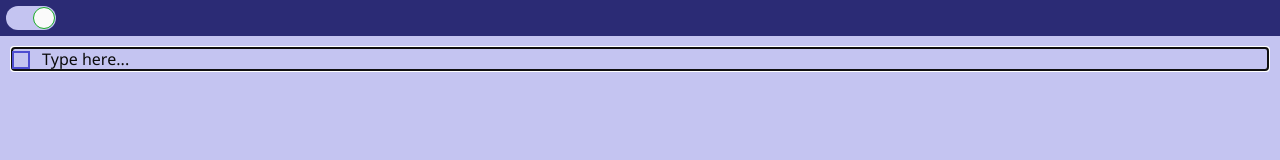
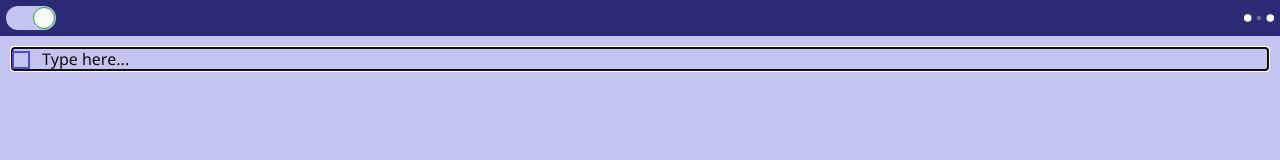
Before and after one commit to kharenzze/notable, a React (Create React App) app: page / in a window 1280 px wide. Shown: the top 160 px of the page. Built offline with nearby package versions, Linux system fonts and the light colour scheme.

Commit message:
Styled loading element

```diff
--- a/src/App.tsx
+++ b/src/App.tsx
@@ -6,7 +6,6 @@ import { Slate, Editable, withReact } from 'slate-react'
 import { useAppState, useSaveOnLocalStorage } from './hooks/storageHooks'
 import { createEditor } from 'slate'
 import { Element } from './editor/Element'
-import { LoadingDots } from './components/LoadingDots'
 import { TopBar } from './AppTopBar'
 
 function App() {
--- a/src/AppTopBar.tsx
+++ b/src/AppTopBar.tsx
@@ -1,6 +1,7 @@
 import React, { FC } from 'react'
 import styled from 'styled-components'
 import { ThemeToggle } from './components/ThemeToggle'
+import { LoadingDots } from './components/LoadingDots'
 
 const Container = styled.div`
   min-height: 36px;
@@ -12,6 +13,13 @@ const Container = styled.div`
   align-items: center;
 `
 
+const Loading = styled(LoadingDots)`
+  height: 30px;
+  min-height: 30px;
+  width: 30px;
+  min-width: 30px;
+`
+
 interface IAppTopBar {
   saving: boolean
 }
@@ -20,6 +28,7 @@ export const TopBar: FC<IAppTopBar> = ({ saving }) => {
   return (
     <Container>
       <ThemeToggle />
+      <Loading />
     </Container>
   )
 }
--- a/src/components/LoadingDots.tsx
+++ b/src/components/LoadingDots.tsx
@@ -2,16 +2,16 @@ import React, { FC } from 'react'
 
 export interface ILoadingDots {
   fill?: string
+  className?: string
 }
 
-export const LoadingDots: FC<ILoadingDots> = ({ fill = '#fff' }) => {
+export const LoadingDots: FC<ILoadingDots> = ({ fill = '#fff', className = '' }) => {
   return (
     <svg
-      width="120"
-      height="30"
       viewBox="0 0 120 30"
       xmlns="http://www.w3.org/2000/svg"
       fill={fill}
+      className={className}
     >
       <circle cx="15" cy="15" r="15">
         <animate
```
